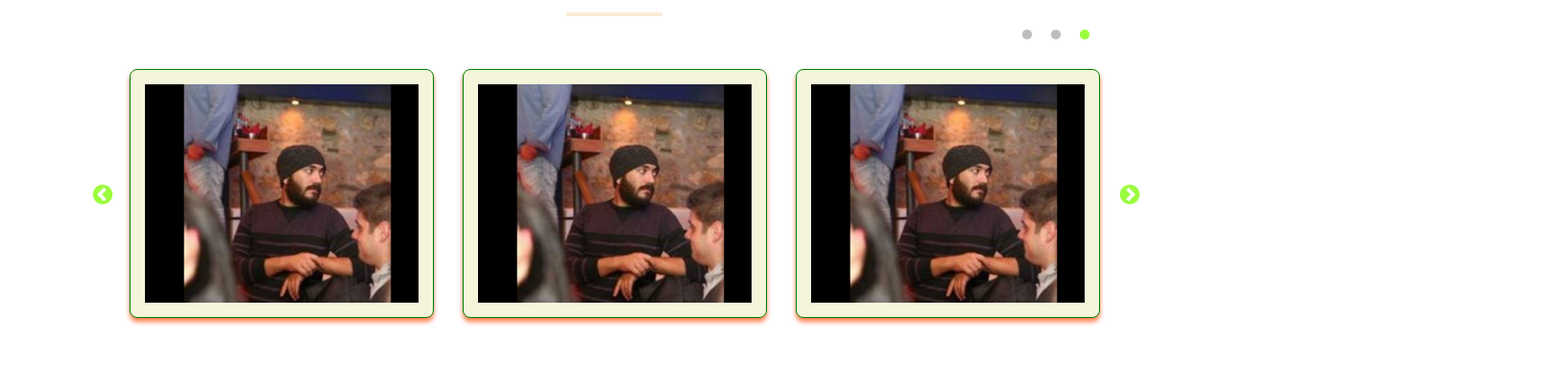
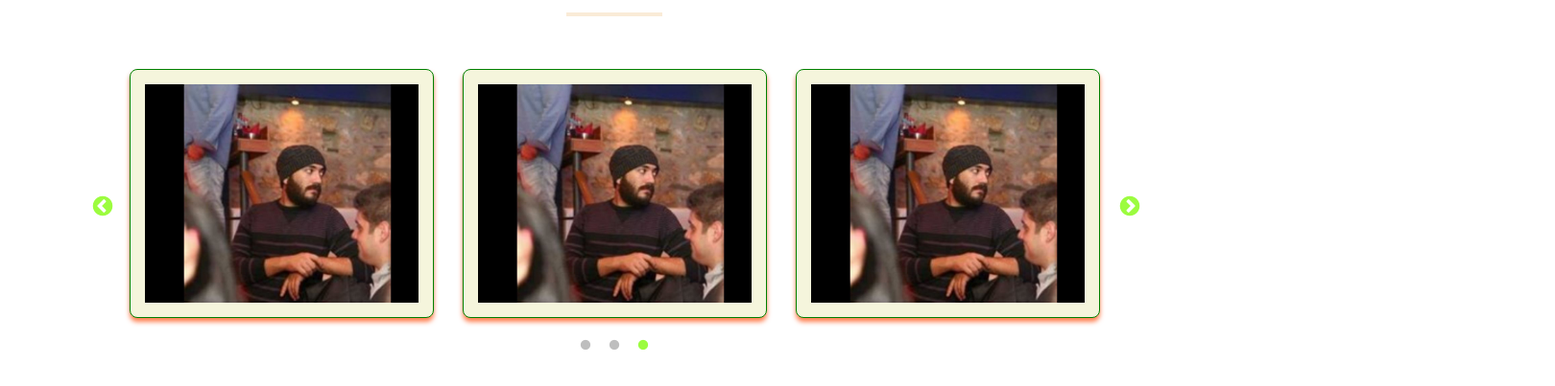
Before and after one commit to nickty/slick-slider, a plain HTML site: page index.html in a window 1280 px wide. Shown: the part 137-540 px from the top of the page at 96% size, 1620 px wide, since content can reach past the window. Drawn offline with nearby package versions, Linux system fonts and the light colour scheme.

Commit message:
pure orininal view

```diff
--- a/index.html
+++ b/index.html
@@ -60,15 +60,15 @@
             transform: scale(1.1) translate(-5px);
         }
         .slick-dots {
-            position: absolute;
-            bottom: 300px;
+            position: relative;
+            bottom: 0px;
             display: block;
             width: 100%;
             padding: 0;
             margin: 0;
             list-style: none;
             text-align: center;
-            left: 460px;
+            left: 0;
         }
     </style>
 </head>
```
